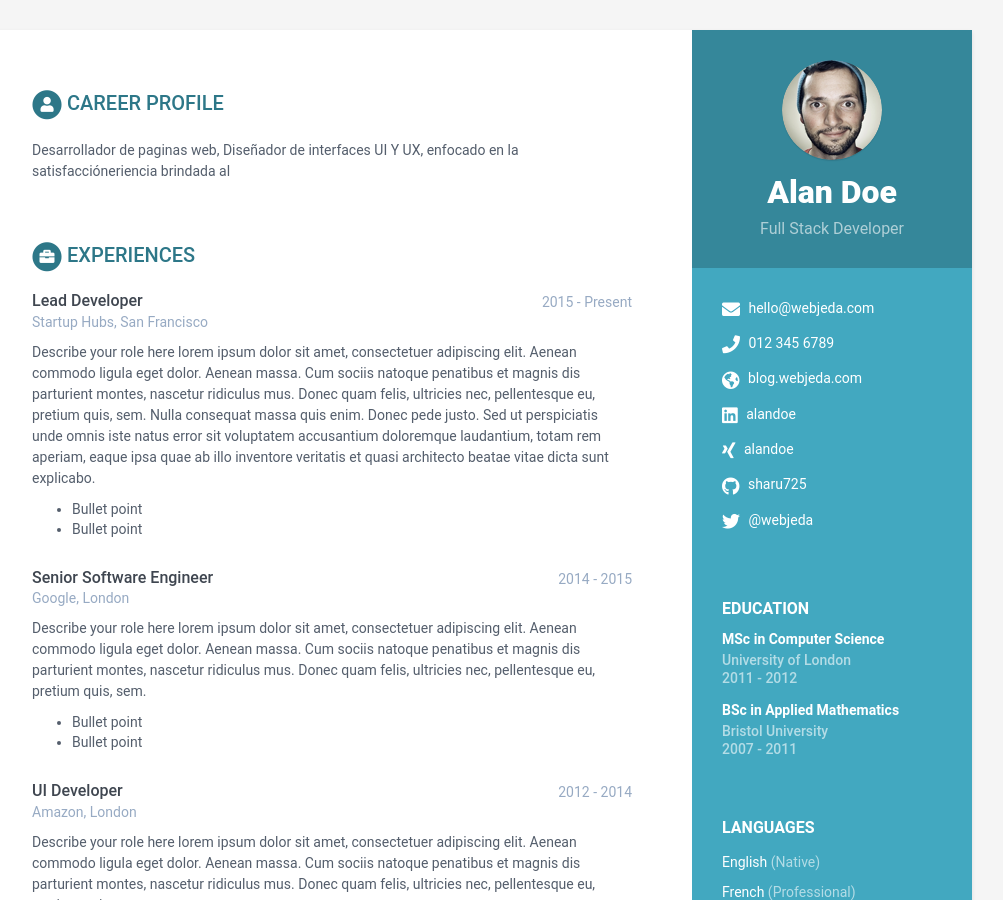
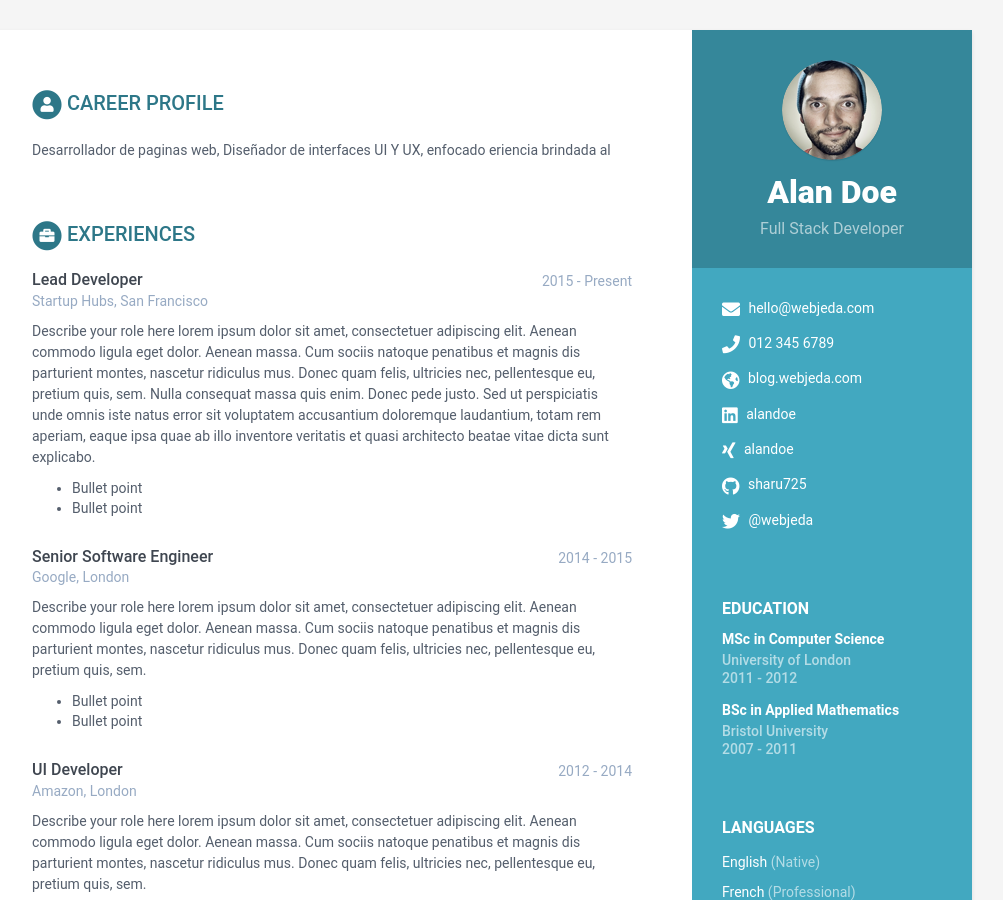
Before and after one commit to KevinC99/good-birch-4e19a, a Jekyll site: the page built from index.html, in a window 1280 px wide and 900 px high. Shown: the whole window, without its empty margins (168-1171 px from the left). Built offline with Jekyll 4.4.1, drawn with Linux system fonts in a browser that asks for light colours.

Commit message:
data.yml: updated summary in career-profile

```diff
--- a/_data/data.yml
+++ b/_data/data.yml
@@ -33,7 +33,7 @@ sidebar:
       link: null
 career-profile:
   title: Career Profile
-  summary: ' Desarrollador de paginas web, Diseñador de interfaces UI Y UX, enfocado en la satisfaccióneriencia brindada al'
+  summary: ' Desarrollador de paginas web, Diseñador de interfaces UI Y UX, enfocado eriencia brindada al'
 education:
   - degree: MSc in Computer Science
     university: University of London
```
